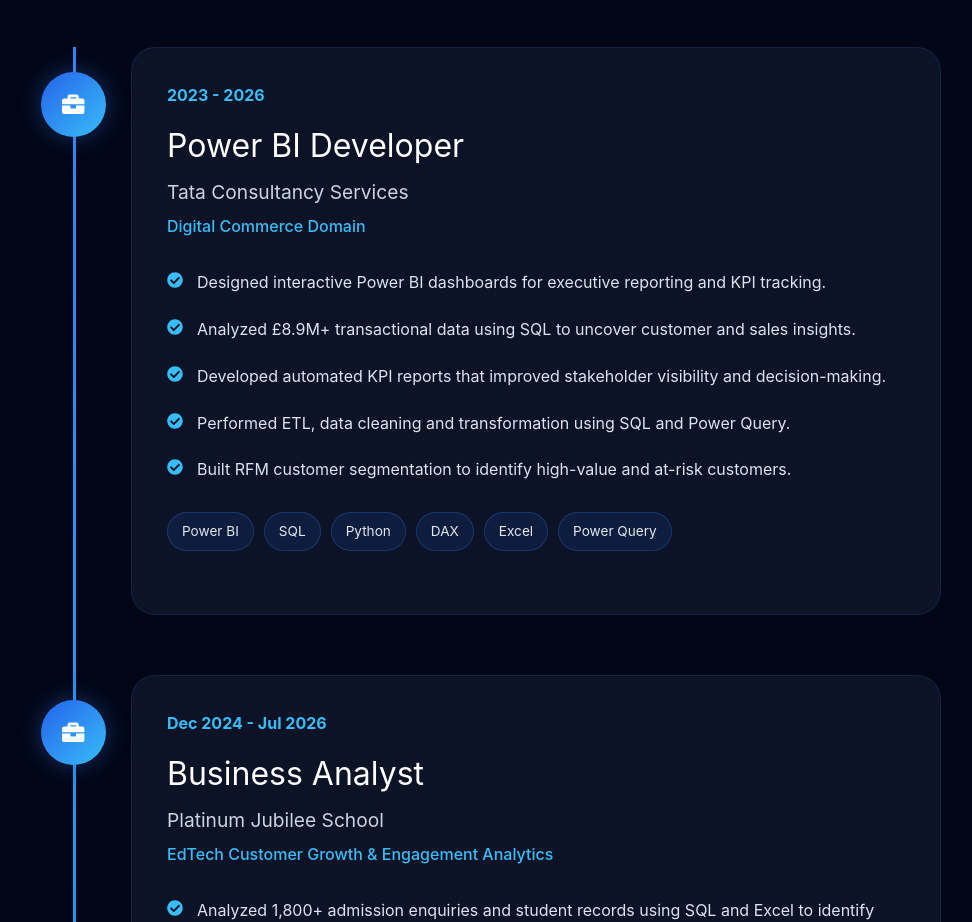
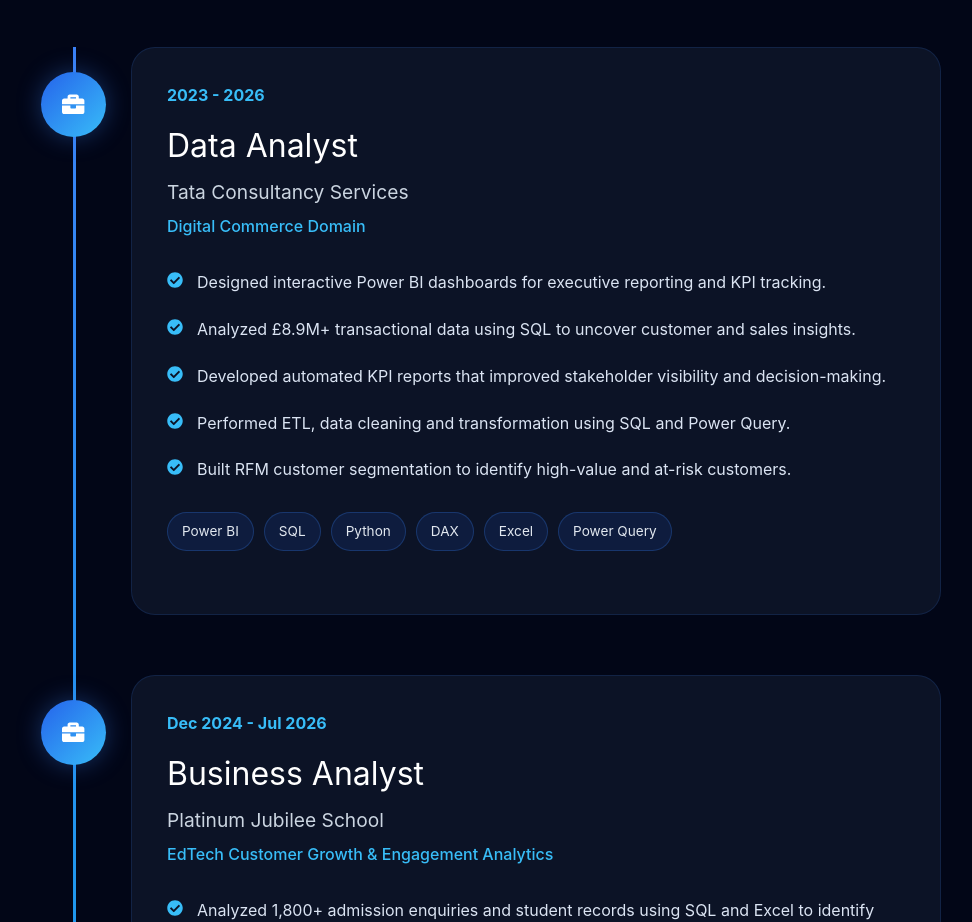
Before and after one commit to AyasPathan007/data-analyst-portfolio, a React (Vite) app: page / in a window 1280 px wide. Shown: the part 3700-4622 px from the top of the page, without its empty margins (149-1121 px from the left). Built offline with nearby package versions, Linux system fonts and the light colour scheme.

Commit message:
Add Platinum Jubilee School experience

```diff
--- a/src/data/experience.js
+++ b/src/data/experience.js
@@ -1,7 +1,7 @@
 const experiences = [
   {
     year: "2023 - 2026",
-    role: "Power BI Developer",
+    role: "Data Analyst",
     company: "Tata Consultancy Services",
     domain: "Digital Commerce Domain",
 
```
